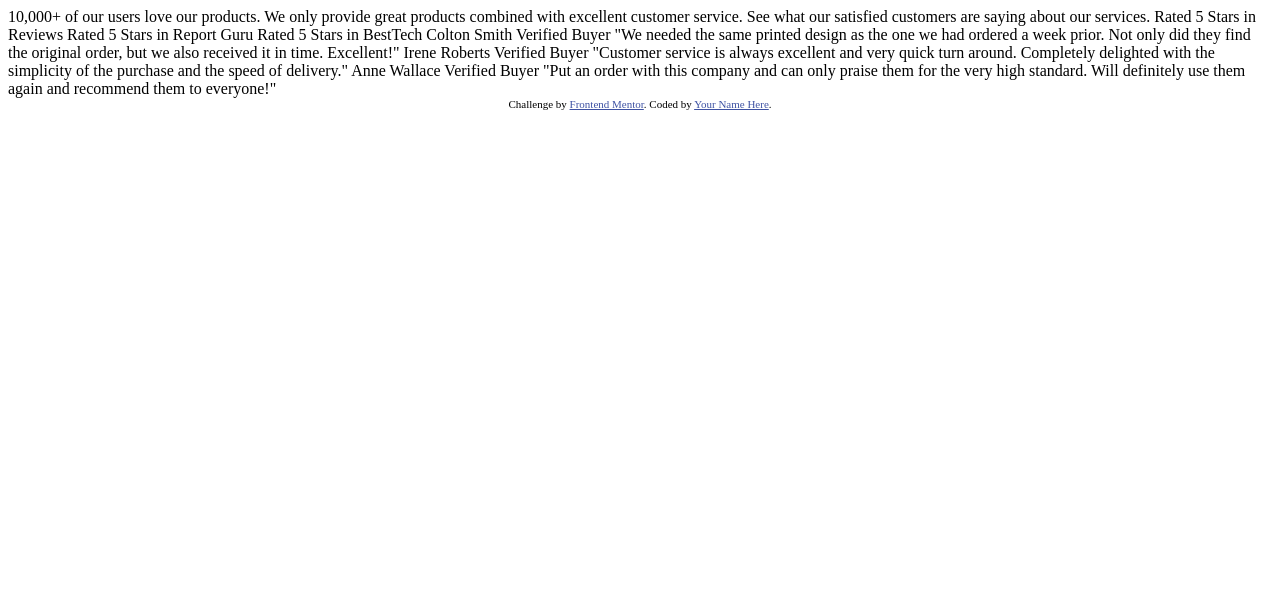
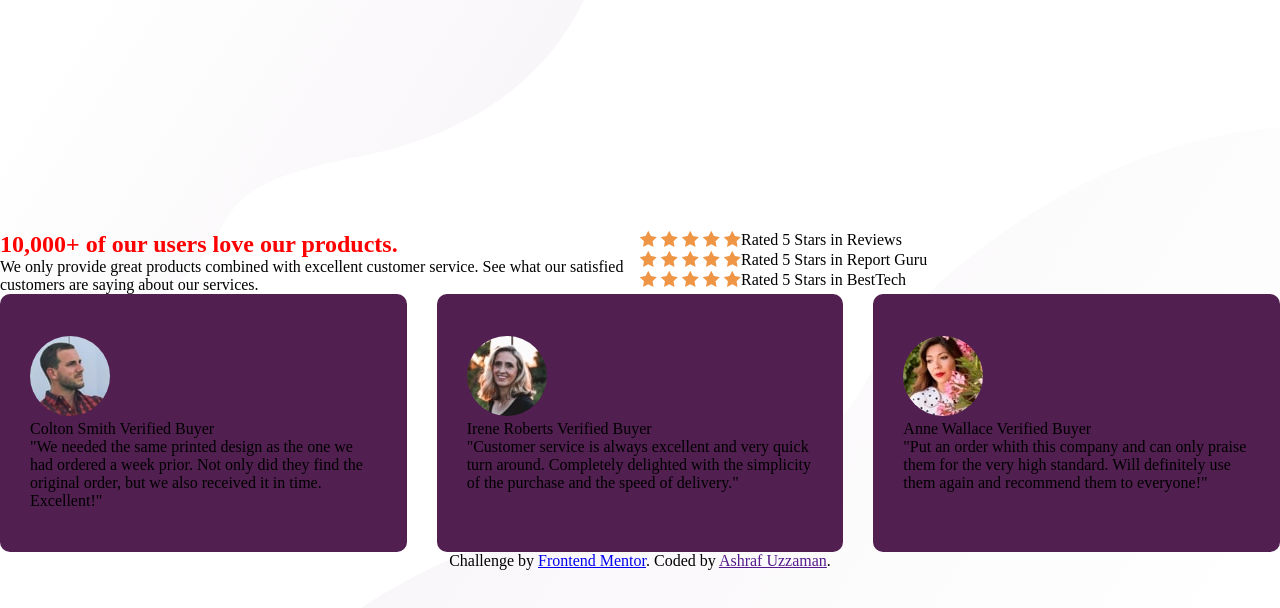
Before and after one commit to AshrafUzzaman04/social-proof-section-master, a plain HTML site: page index.html in a window 1280 px wide. Drawn offline with Linux system fonts and the light colour scheme.

Commit message:
html stucture added successfully

```diff
--- /dev/null
+++ b/css/style.scss
@@ -0,0 +1,58 @@
+* {
+  margin: 0;
+  padding: 0;
+  box-sizing: border-box;
+}
+body {
+  background: url("/images/bg-pattern-top-desktop.svg") no-repeat top left,
+    url("/images/bg-pattern-bottom-desktop.svg") no-repeat right bottom;
+  min-height: 100vh;
+  display: flex;
+  flex-direction: column;
+  justify-content: center;
+  align-items: center;
+
+  > main {
+    > section {
+      max-width: 1400px;
+
+      //   grid section 1 css design
+      > .grid1 {
+        display: grid;
+        grid-template-columns: repeat(2, 1fr);
+
+        > .texts {
+          > h1 {
+            color: red;
+          }
+        }
+        > .ratings {
+          display: flex;
+          flex-direction: column;
+          > div {
+            display: flex;
+          }
+        }
+      }
+
+      //   grid section 2 css design
+      > .grid2 {
+        display: grid;
+        grid-gap: 30px;
+        grid-template-columns: repeat(3, 1fr);
+
+        // this div is indecate all card section these color is maroon
+        > div {
+          border-radius: 10px;
+          padding: 42px 30px;
+          background-color: #511f50;
+          > .card-img {
+            > img {
+              border-radius: 50%;
+            }
+          }
+        }
+      }
+    }
+  }
+}
--- a/index.html
+++ b/index.html
@@ -2,60 +2,133 @@
 <html lang="en">
   <head>
     <meta charset="UTF-8" />
+    <meta http-equiv="X-UA-Compatible" content="IE=edge" />
     <meta name="viewport" content="width=device-width, initial-scale=1.0" />
-    <!-- displays site properly based on user's device -->
-
+    <title>Frontend Mentor | Social proof section</title>
     <link
       rel="icon"
       type="image/png"
       sizes="32x32"
       href="./images/favicon-32x32.png"
     />
-
-    <title>Frontend Mentor | Social proof section</title>
-
-    <!-- Feel free to remove these styles or customise in your own stylesheet 👍 -->
-    <style>
-      .attribution {
-        font-size: 11px;
-        text-align: center;
-      }
-      .attribution a {
-        color: hsl(228, 45%, 44%);
-      }
-    </style>
+    <link rel="stylesheet" href="./css/style.css" />
   </head>
   <body>
-    10,000+ of our users love our products.
+    <main>
+      <section>
+        <!-- grid 1 started here -->
+        <div class="grid1">
+          <div class="texts">
+            <h1>10,000+ of our users love our products.</h1>
+            <p>
+              We only provide great products combined with excellent customer
+              service. See what our satisfied customers are saying about our
+              services.
+            </p>
+          </div>
+          <div class="ratings">
+            <!-- nth child 1 -->
+            <div>
+              <div>
+                <img src="./images/icon-star.svg" alt="" />
+                <img src="./images/icon-star.svg" alt="" />
+                <img src="./images/icon-star.svg" alt="" />
+                <img src="./images/icon-star.svg" alt="" />
+                <img src="./images/icon-star.svg" alt="" />
+              </div>
+              <span>Rated 5 Stars in Reviews</span>
+            </div>
 
-    We only provide great products combined with excellent customer service.
-    See what our satisfied customers are saying about our services.
+            <!-- nth child 2 -->
+            <div>
+              <div>
+                <img src="./images/icon-star.svg" alt="" />
+                <img src="./images/icon-star.svg" alt="" />
+                <img src="./images/icon-star.svg" alt="" />
+                <img src="./images/icon-star.svg" alt="" />
+                <img src="./images/icon-star.svg" alt="" />
+              </div>
+              <span>Rated 5 Stars in Report Guru</span>
+            </div>
 
-    Rated 5 Stars in Reviews
-    Rated 5 Stars in Report Guru
-    Rated 5 Stars in BestTech
+            <!-- nth child 3 -->
+            <div>
+              <div>
+                <img src="./images/icon-star.svg" alt="" />
+                <img src="./images/icon-star.svg" alt="" />
+                <img src="./images/icon-star.svg" alt="" />
+                <img src="./images/icon-star.svg" alt="" />
+                <img src="./images/icon-star.svg" alt="" />
+              </div>
+              <span>Rated 5 Stars in BestTech</span>
+            </div>
+          </div>
+        </div>
 
-    Colton Smith
-    Verified Buyer
-    "We needed the same printed design as the one we had ordered a week prior.
-    Not only did they find the original order, but we also received it in time.
-    Excellent!"
+        <!-- grid2 section -->
+        <div class="grid2">
+          <!-- card 1 div started here -->
+          <div class="card1">
+            <div class="card-img">
+              <img src="./images/image-colton.jpg" alt="" />
+              <div>
+                <span>Colton Smith</span>
+                <span>Verified Buyer</span>
+              </div>
+            </div>
+            <div class="card-pera">
+              <p>
+                "We needed the same printed design as the one we had ordered a
+                week prior. Not only did they find the original order, but we
+                also received it in time. Excellent!"
+              </p>
+            </div>
+          </div>
 
-    Irene Roberts
-    Verified Buyer
-    "Customer service is always excellent and very quick turn around. Completely
-    delighted with the simplicity of the purchase and the speed of delivery."
+          <!-- card 2 div started here -->
+          <div class="card2">
+            <div class="card-img">
+              <img src="./images/image-irene.jpg" alt="" />
+              <div>
+                <span>Irene Roberts</span>
+                <span>Verified Buyer</span>
+              </div>
+            </div>
+            <div class="card-pera">
+              <p>
+                "Customer service is always excellent and very quick turn
+                around. Completely delighted with the simplicity of the purchase
+                and the speed of delivery."
+              </p>
+            </div>
+          </div>
 
-    Anne Wallace
-    Verified Buyer
-    "Put an order with this company and can only praise them for the very high
-    standard. Will definitely use them again and recommend them to everyone!"
+          <!-- card 3 div started here -->
+          <div class="card3">
+            <div class="card-img">
+              <img src="./images/image-anne.jpg" alt="" />
+              <div>
+                <span>Anne Wallace</span>
+                <span>Verified Buyer</span>
+              </div>
+            </div>
+            <div class="card-pera">
+              <p>
+                "Put an order whith this company and can only praise them for
+                the very high standard. Will definitely use them again and
+                recommend them to everyone!"
+              </p>
+            </div>
+          </div>
+        </div>
+      </section>
+    </main>
 
-    <div class="attribution">
+    <footer class="attribution">
       Challenge by
       <a href="https://www.frontendmentor.io?ref=challenge" target="_blank"
         >Frontend Mentor</a
-      >. Coded by <a href="#">Your Name Here</a>.
-    </div>
+      >. Coded by <a href="">Ashraf Uzzaman</a>.
+    </footer>
   </body>
 </html>
```
Also changed, not shown: css/style.css (added), 2 other files.
